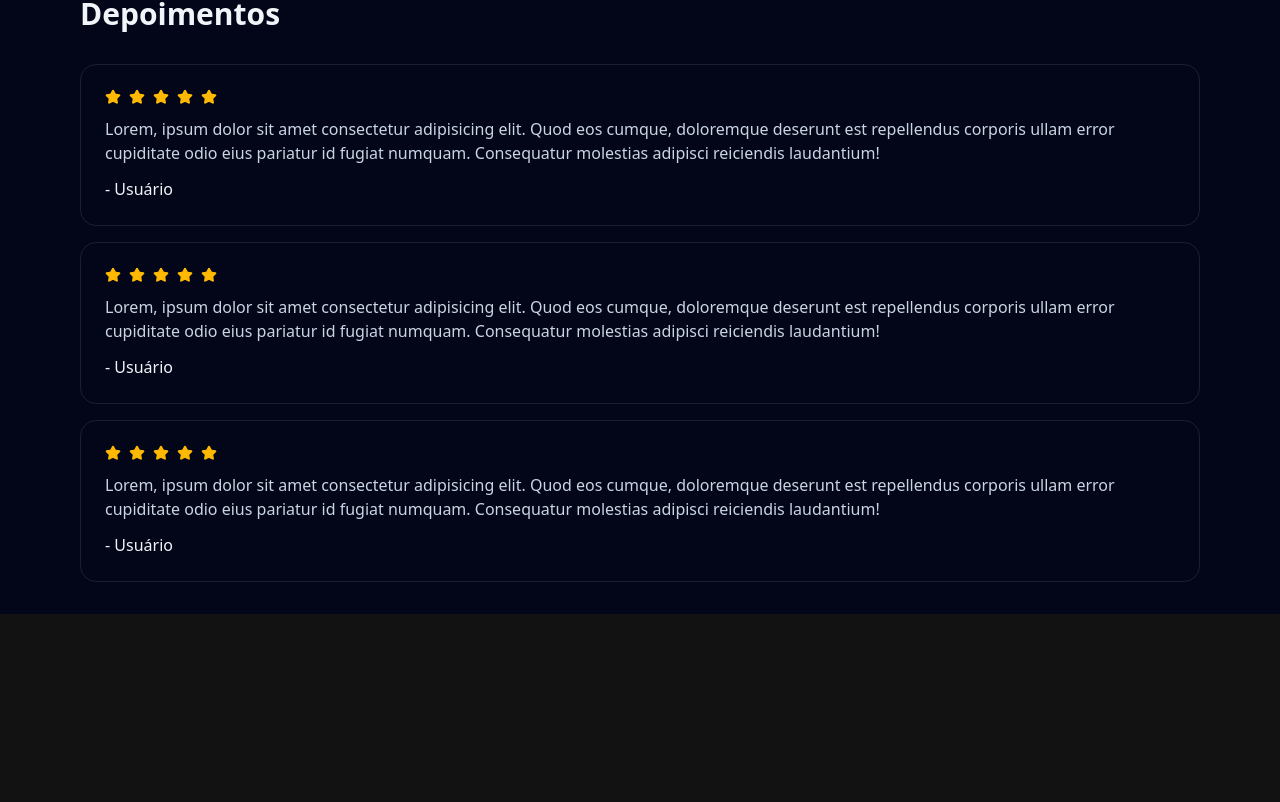
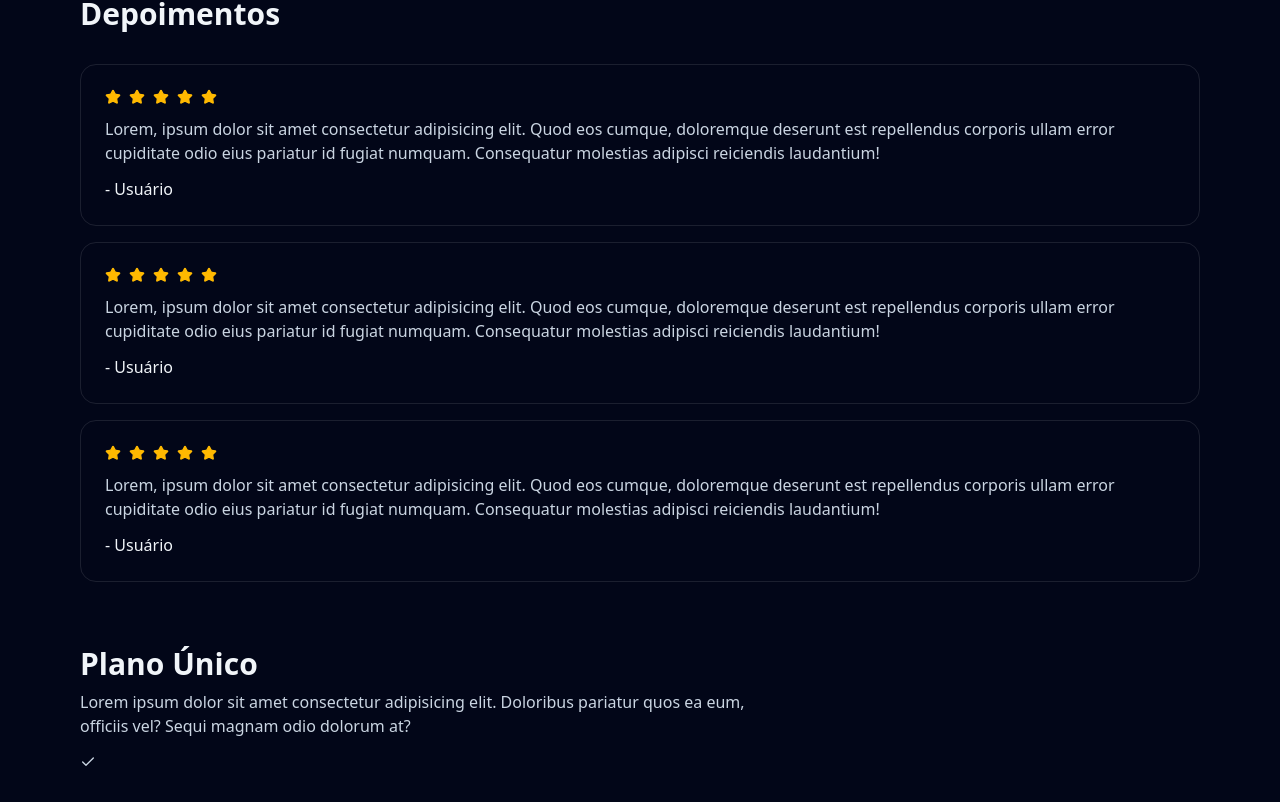
Before and after one commit to Gioomoraes/projeto-site, a React (Vite) app: page / in a window 1280 px wide. Shown: the part 1135-1937 px from the top of the page. Before the commit the page ends 1749 px from the top, so only its background shows below. Built offline with nearby package versions, Linux system fonts and the light colour scheme.

Commit message:
feat: add single plan section to landing page

```diff
--- a/src/App.jsx
+++ b/src/App.jsx
@@ -235,6 +235,18 @@ function App() {
           ))}
         </div>
       </section>
+      <section id="pricing" className="mx-auto max-w-6xl px-4 py-8">
+        <h2 className="text-3xl font-bold">Plano Único</h2>
+        <p className="text-slate-300 mt-2 max-w-2xl">
+          Lorem ipsum dolor sit amet consectetur adipisicing elit. Doloribus
+          pariatur quos ea eum, officiis vel? Sequi magnam odio dolorum at?{" "}
+        </p>
+        <ul className="mt-4 space-y-2 text-sm text-slate-300">
+          <li className="flex items-center gap-2">
+            <Check className="size-4 text-esmerald-400">Benefício 1 </Check>
+          </li>
+        </ul>
+      </section>
     </div>
   );
 }
```
